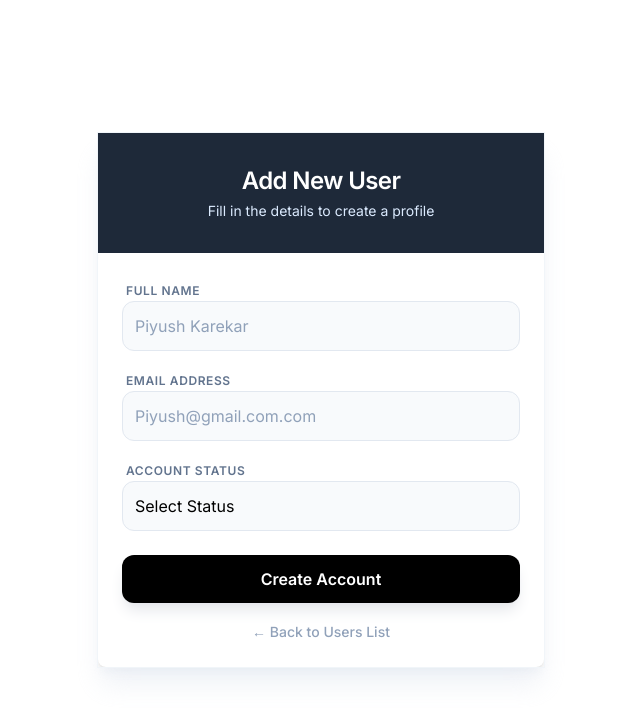
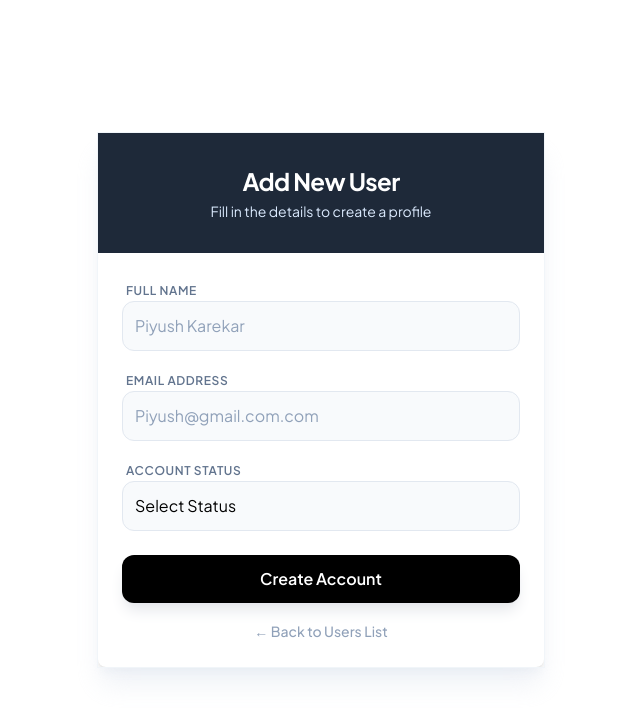
Before and after one commit to Piyushkarekar/DashBoardUI, a website: page form.html in a window 1280 px wide. Shown: the whole page, without its empty margins (319-959 px from the left). Drawn offline with Linux system fonts and the light colour scheme.

Commit message:
feat: Update UI fonts to 'Plus Jakarta Sans' for improved readability and consistency

```diff
--- a/form.html
+++ b/form.html
@@ -5,9 +5,9 @@
     <meta name="viewport" content="width=device-width, initial-scale=1.0" />
     <title>User Form | Modern UI</title>
   <link href="src/output.css" rel="stylesheet" />
-    <link href="https://fonts.googleapis.com/css2?family=Inter:wght@300;400;500;600&display=swap" rel="stylesheet">
+   <link href="https://fonts.googleapis.com/css2?family=Plus+Jakarta+Sans:wght@400;500;600;700&display=swap" rel="stylesheet" />
     <style>
-      body { font-family: 'Inter', sans-serif; }
+      body { font-family: 'Plus Jakarta Sans', sans-serif; }
     </style>
   </head>
   <body>
```
Also changed, not shown: User.html (+4 -0 lines), edit.html (+5 -0 lines), index.html (+4 -0 lines), order.html (+4 -0 lines), logo.png (deleted), 1 other file.
